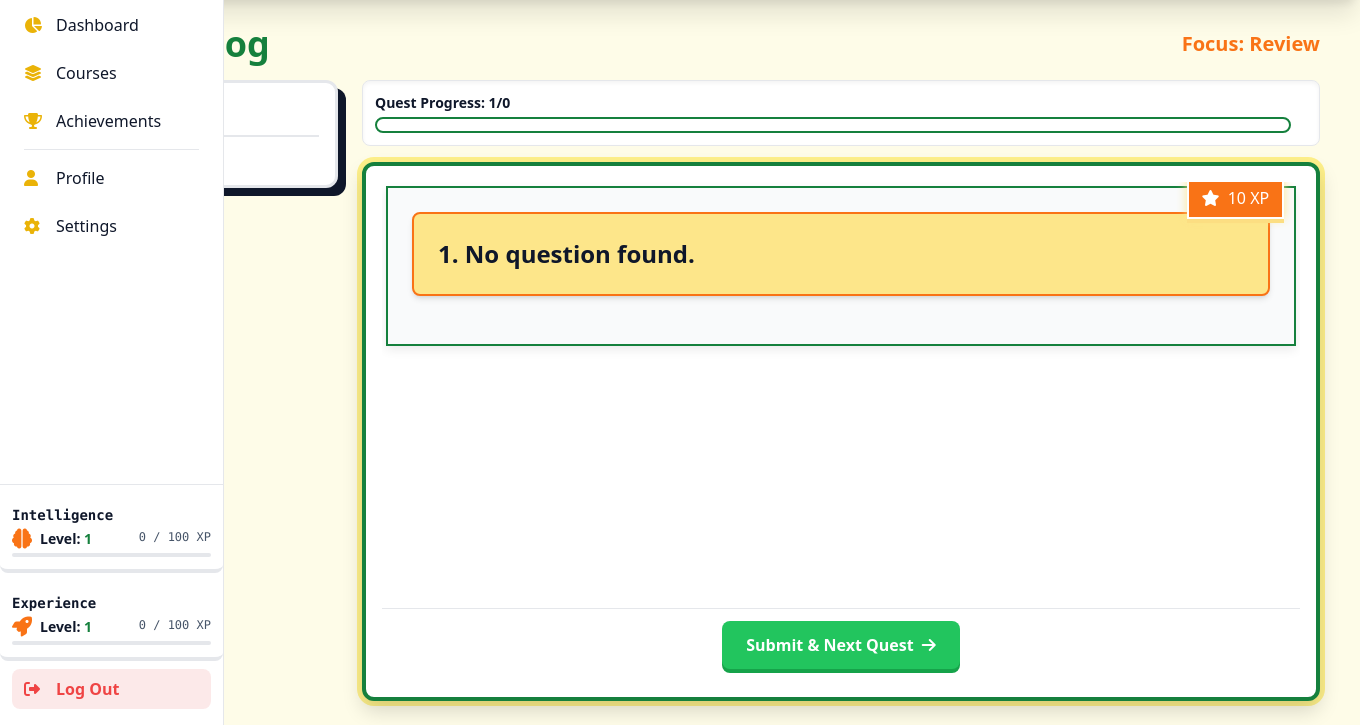
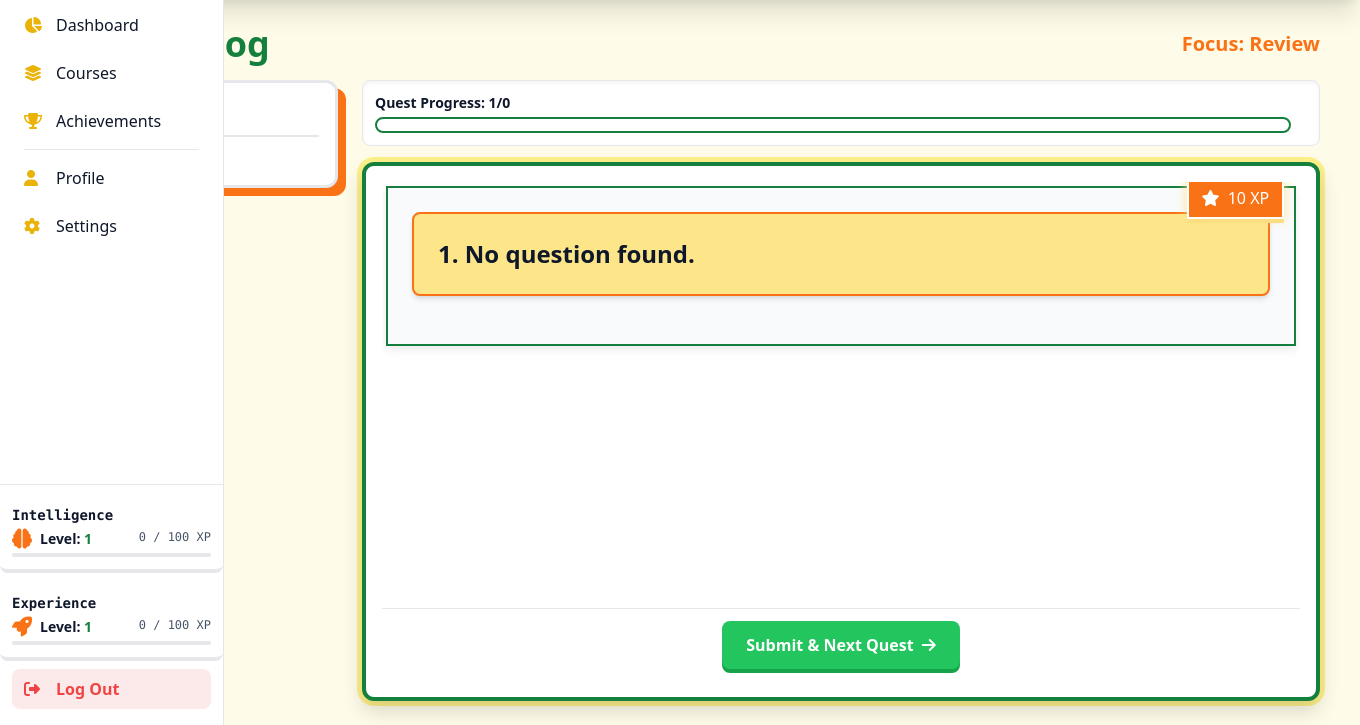
Before and after one commit to PrinceRamos7/Course-Ware, a PHP site: page /assessmentModule.php in a window 1360 px wide. Shown: the part 75-800 px from the top of the page. Run offline with PHP 8.4, Linux system fonts and the light colour scheme; the visitor is signed in with stand-in values (Sample User, id 1); data that the repository does not hold is empty.

Commit message:
bro_change

```diff
--- a/Learner/assessmentModule.php
+++ b/Learner/assessmentModule.php
@@ -484,8 +484,7 @@ $unanswered_count = $total_questions - $answered_count_for_modal;
         </div>
 
         <div class="page-grid flex-1">
-
-            <div class="quest-map-sidebar" style="border-color: var(--color-card-border); box-shadow: 8px 8px 0px 0px; var(--color-heading-secondary);">
+            <div class="quest-map-sidebar" style="border-color: var(--color-card-border); box-shadow: 8px 8px 0px 0px; color: var(--color-heading-secondary)">
                 <h3 class="text-lg font-extrabold quest-map-title mb-3" style="color: var(--color-heading); border-color: var(--color-card-border);">Quest Map</h3>
                 <div class="flex flex-col space-y-1" id="question-list">
                     <?php
```
